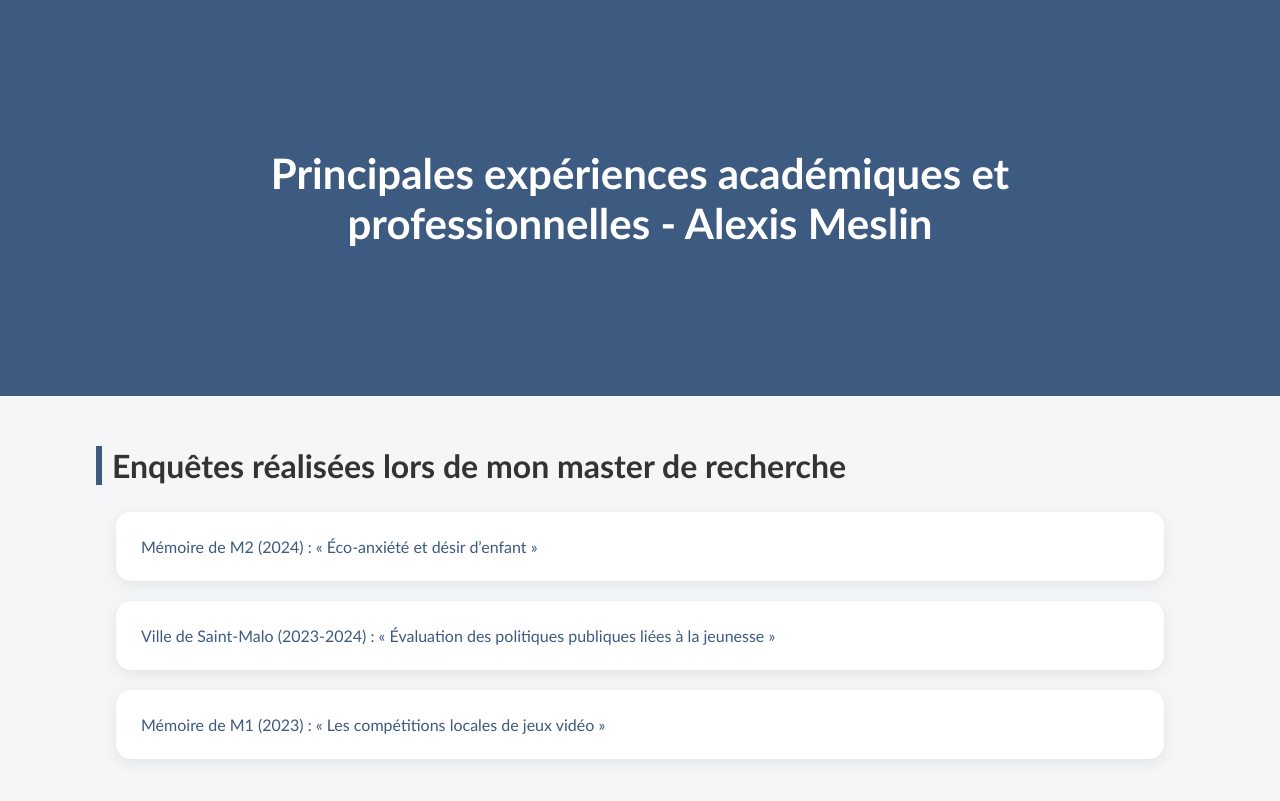
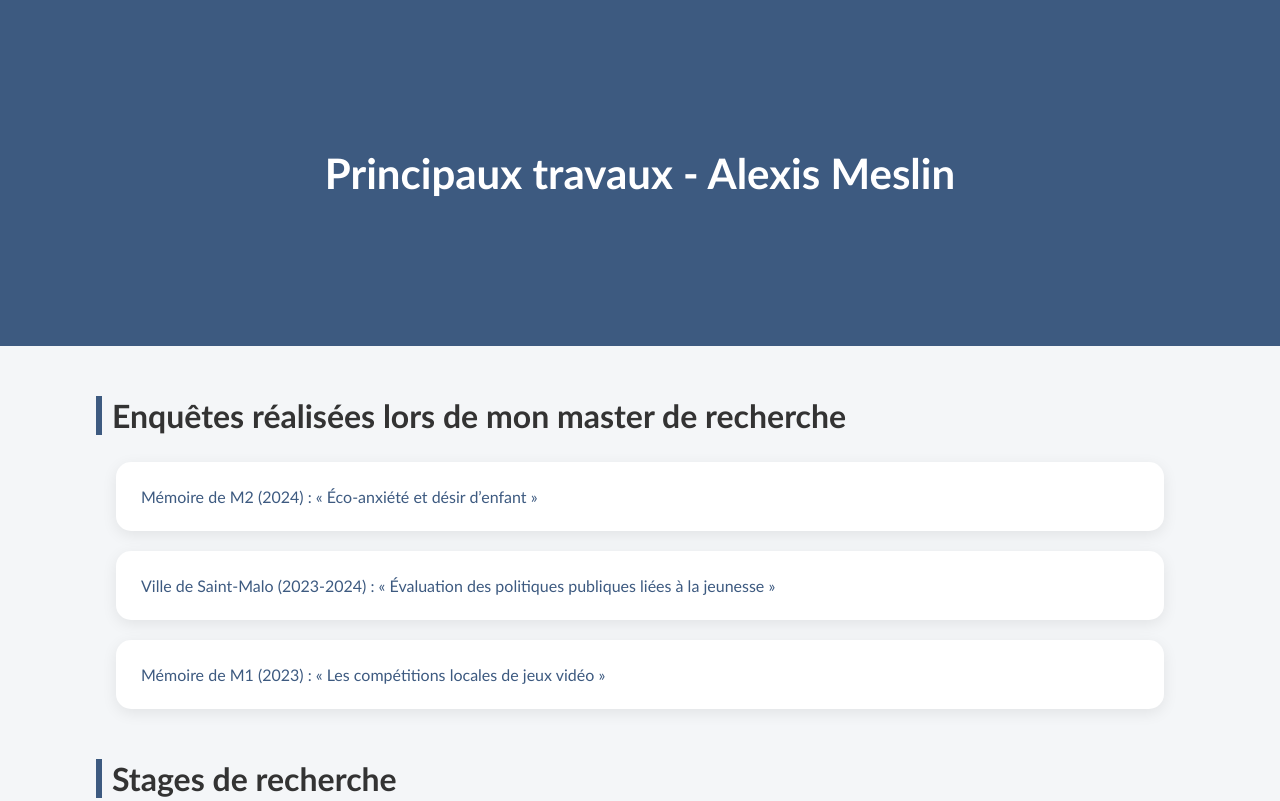
Before and after one commit to alexismeslin/travaux, a plain HTML site: page index.html in a window 1280 px wide. Shown: the top 801 px of the page. Drawn offline with Linux system fonts and the light colour scheme.

Commit message:
validation

```diff
--- a/index.html
+++ b/index.html
@@ -1 +1 @@
-<!DOCTYPE html><html><head><meta charset='UTF-8'><link rel='stylesheet' href='style.css'></head><body><div class='hero'><h1>Principales expériences académiques et professionnelles - Alexis Meslin</h1></div><div class='container'><div class='section'><h2>Enquêtes réalisées lors de mon master de recherche</h2><div class='card'><a href='pages/memoire-de-m2-2024-eco-anxiete-et-desir-denfant.html'>Mémoire de M2 (2024) : « Éco-anxiété et désir d’enfant »</a></div><div class='card'><a href='pages/ville-de-saint-malo-2023-2024-evaluation-des-polit.html'>Ville de Saint-Malo (2023-2024) : « Évaluation des politiques publiques liées à la jeunesse »</a></div><div class='card'><a href='pages/memoire-de-m1-2023-les-competitions-locales-de-jeu.html'>Mémoire de M1 (2023) : « Les compétitions locales de jeux vidéo »</a></div></div><div class='section'><h2>Stages de recherche</h2><div class='card'><a href='pages/universite-rennes-2-2023-la-mondialisation-laisse-.html'>Université Rennes 2 (2023) : « La mondialisation laisse-t-elle place à la démondialisation ? »</a></div><div class='card'><a href='pages/universite-dottawa-2022-lutilisation-de-lia-dans-l.html'>Université d’Ottawa (2022) : « L’utilisation de l’IA dans les conflits armés »</a></div><div class='card'><a href='pages/droit-a-la-ville-douarnenez-2021-habiter-une-ville.html'>Droit à la ville Douarnenez (2021) : « Habiter une ville touristique »</a></div></div></div></body></html>
+<!DOCTYPE html><html><head><meta charset='UTF-8'><link rel='stylesheet' href='style.css'></head><body><div class='hero'><h1>Principaux travaux - Alexis Meslin</h1></div><div class='container'><div class='section'><h2>Enquêtes réalisées lors de mon master de recherche</h2><div class='card'><a href='pages/memoire-de-m2-2024-eco-anxiete-et-desir-denfant.html'>Mémoire de M2 (2024) : « Éco-anxiété et désir d’enfant »</a></div><div class='card'><a href='pages/ville-de-saint-malo-2023-2024-evaluation-des-polit.html'>Ville de Saint-Malo (2023-2024) : « Évaluation des politiques publiques liées à la jeunesse »</a></div><div class='card'><a href='pages/memoire-de-m1-2023-les-competitions-locales-de-jeu.html'>Mémoire de M1 (2023) : « Les compétitions locales de jeux vidéo »</a></div></div><div class='section'><h2>Stages de recherche</h2><div class='card'><a href='pages/universite-rennes-2-2023-la-mondialisation-laisse-.html'>Université Rennes 2 (2023) : « La mondialisation laisse-t-elle place à la démondialisation ? »</a></div><div class='card'><a href='pages/universite-dottawa-2022-lutilisation-de-lia-dans-l.html'>Université d’Ottawa (2022) : « L’utilisation de l’IA dans les conflits armés »</a></div><div class='card'><a href='pages/droit-a-la-ville-douarnenez-2021-habiter-une-ville.html'>Droit à la ville Douarnenez (2021) : « Habiter une ville touristique »</a></div></div></div></body></html>
```
